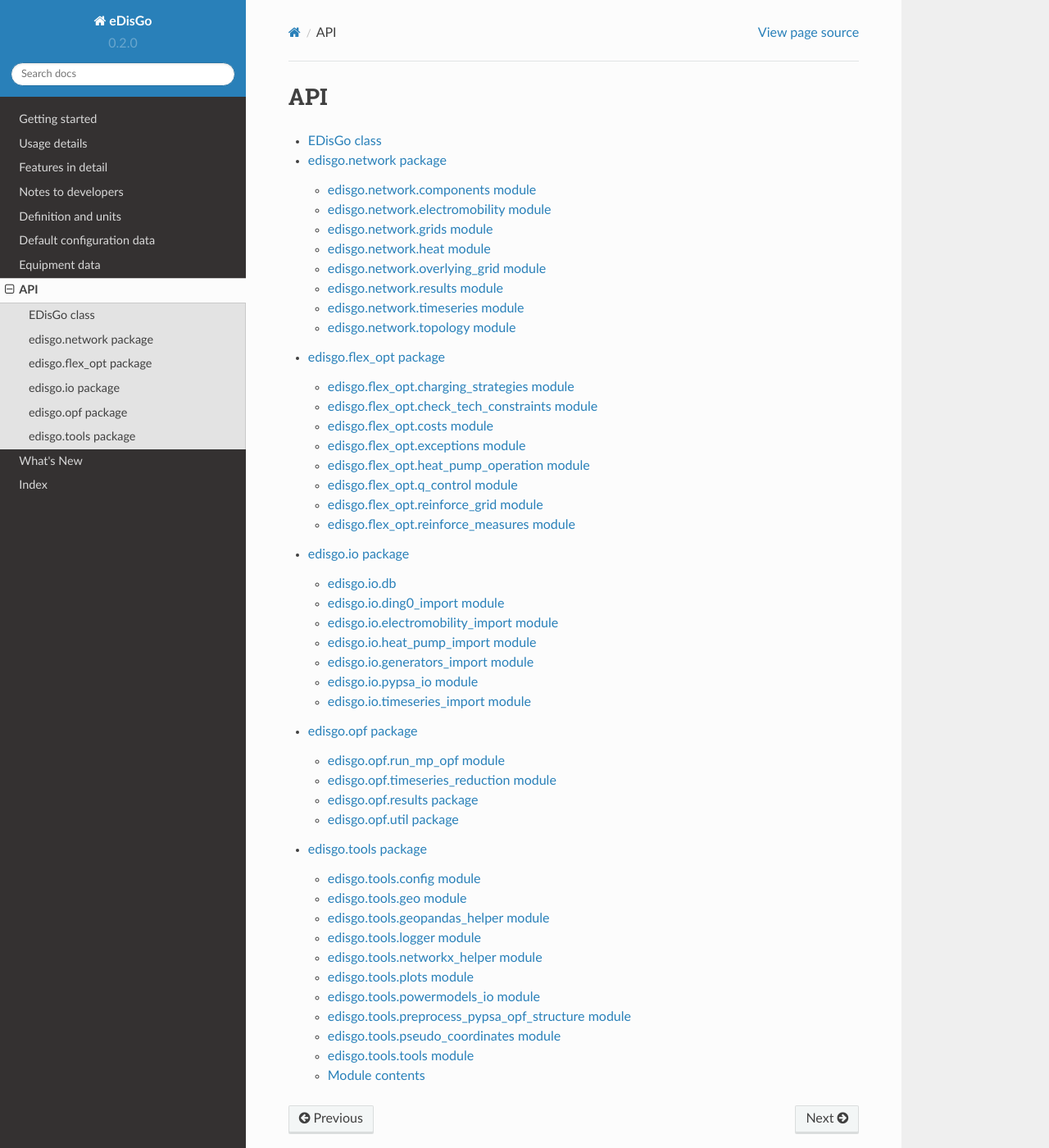
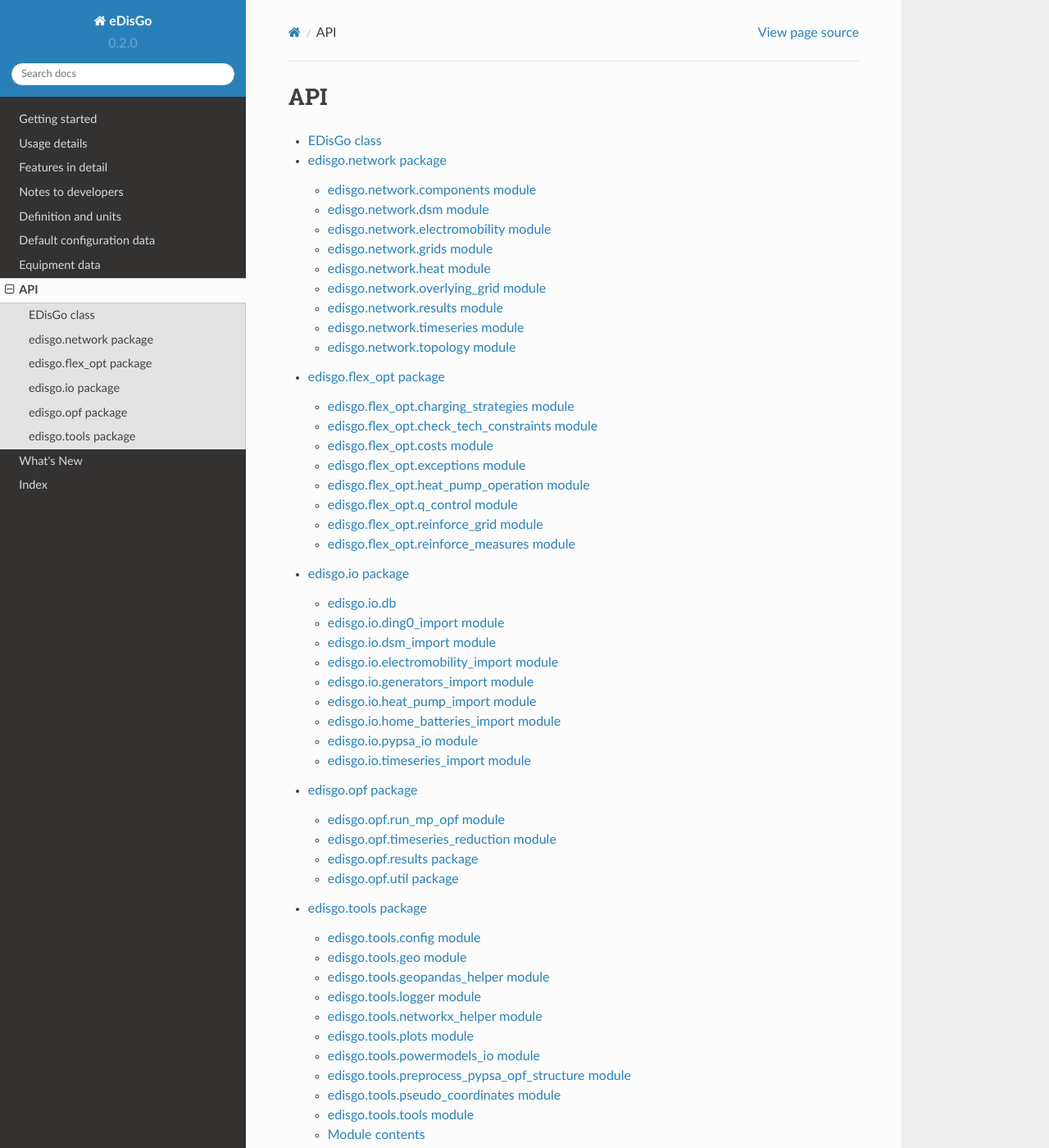
Before and after one commit to openego/eDisGo, a Sphinx documentation site: the page built from doc/api.rst, in a window 1280 px wide and 1400 px high. Shown: the whole window at 82% size. Built offline with Sphinx 7.4.7 and the Read the Docs theme 2.0.0, drawn with Linux system fonts in a browser that asks for light colours; formulas are drawn with MathJax 3.

Commit message:
Try fixing rtd compilation

```diff
--- a/doc/api/edisgo.io.rst
+++ b/doc/api/edisgo.io.rst
@@ -17,10 +17,26 @@ edisgo.io.ding0\_import module
    :undoc-members:
    :show-inheritance:
 
+edisgo.io.dsm\_import module
+------------------------------
+
+.. automodule:: edisgo.io.dsm_import
+   :members:
+   :undoc-members:
+   :show-inheritance:
+
 edisgo.io.electromobility\_import module
 ----------------------------------------
 
 .. automodule:: edisgo.io.electromobility_import
+   :members:
+   :undoc-members:
+   :show-inheritance:
+
+edisgo.io.generators\_import module
+-----------------------------------
+
+.. automodule:: edisgo.io.generators_import
    :members:
    :undoc-members:
    :show-inheritance:
@@ -33,10 +49,10 @@ edisgo.io.heat\_pump\_import module
    :undoc-members:
    :show-inheritance:
 
-edisgo.io.generators\_import module
------------------------------------
+edisgo.io.home\_batteries\_import module
+----------------------------------------
 
-.. automodule:: edisgo.io.generators_import
+.. automodule:: edisgo.io.home_batteries_import
    :members:
    :undoc-members:
    :show-inheritance:
--- a/doc/api/edisgo.network.rst
+++ b/doc/api/edisgo.network.rst
@@ -5,6 +5,14 @@ edisgo.network.components module
 --------------------------------
 
 .. automodule:: edisgo.network.components
+   :members:
+   :undoc-members:
+   :show-inheritance:
+
+edisgo.network.dsm module
+--------------------------------
+
+.. automodule:: edisgo.network.dsm
    :members:
    :undoc-members:
    :show-inheritance:
```
Also changed, not shown: 1 other file.
